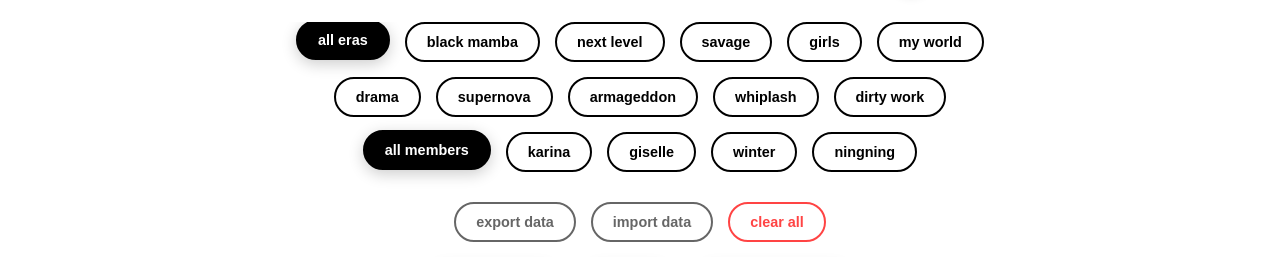
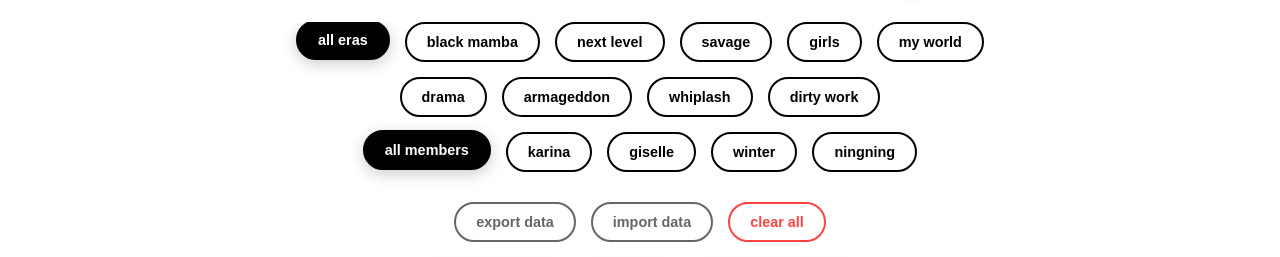
Before and after one commit to bbreadloaf/aespa-poca-collection, a plain HTML site: page index.html in a window 1280 px wide. Shown: the part 73-330 px from the top of the page. Drawn offline with Linux system fonts and the light colour scheme.

Commit message:
removed supernova filter

```diff
--- a/index.html
+++ b/index.html
@@ -704,7 +704,6 @@
 
                 <div class="controls">
                     <button class="era-filter" data-era="drama">drama</button>
-                    <button class="era-filter" data-era="supernova">supernova</button>
                     <button class="era-filter" data-era="armageddon">armageddon</button>
                     <button class="era-filter" data-era="whiplash">whiplash</button>
                     <button class="era-filter" data-era="dirty work">dirty work</button>
@@ -793,7 +792,6 @@
                         <option value="girls">girls</option>
                         <option value="my world">my world</option>
                         <option value="drama">drama</option>
-                        <option value="supernova">supernova</option>
                         <option value="armageddon">armageddon</option>
                         <option value="whiplash">whiplash</option>
                         <option value="dirty work">dirty work</option>
```
